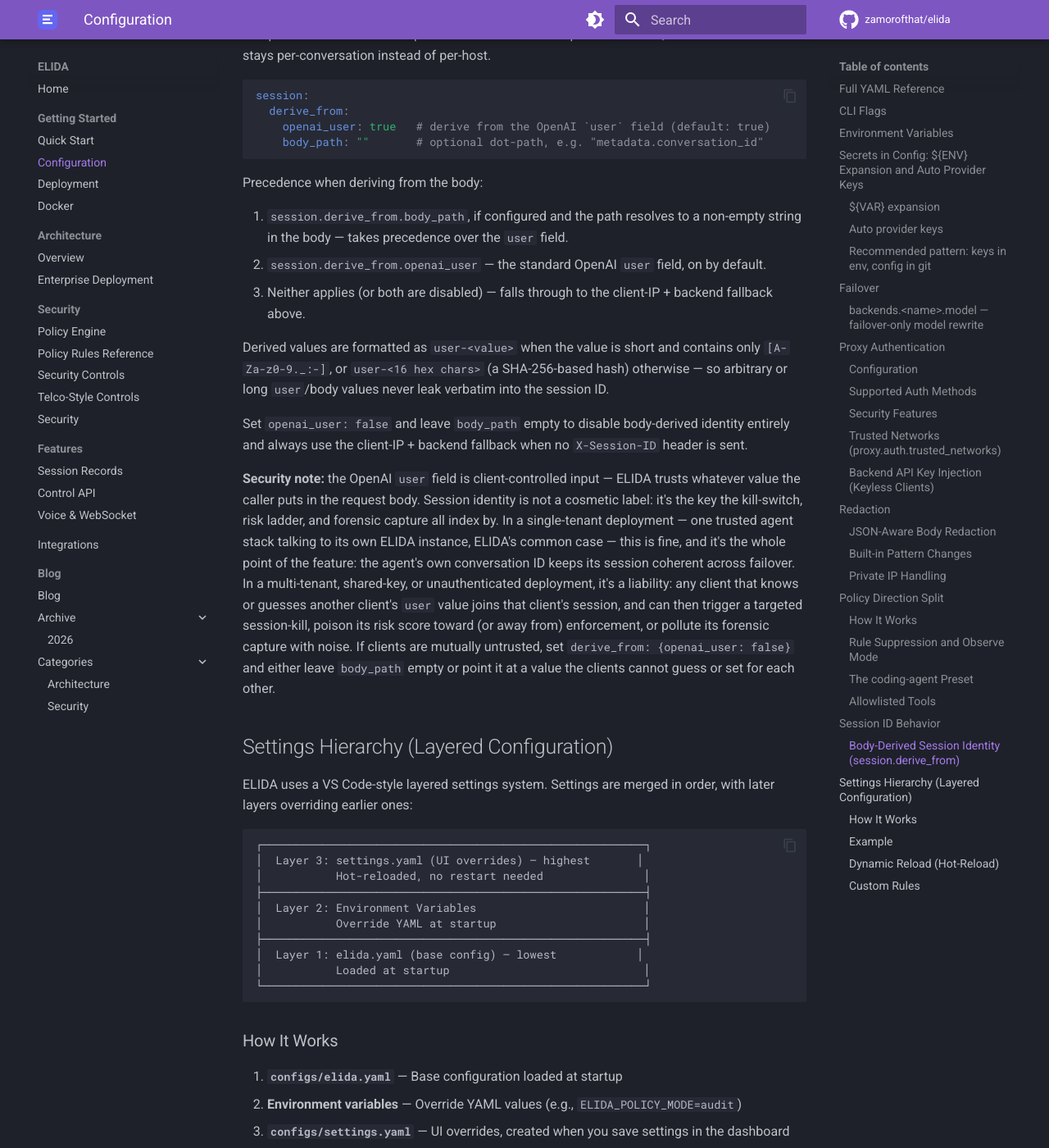
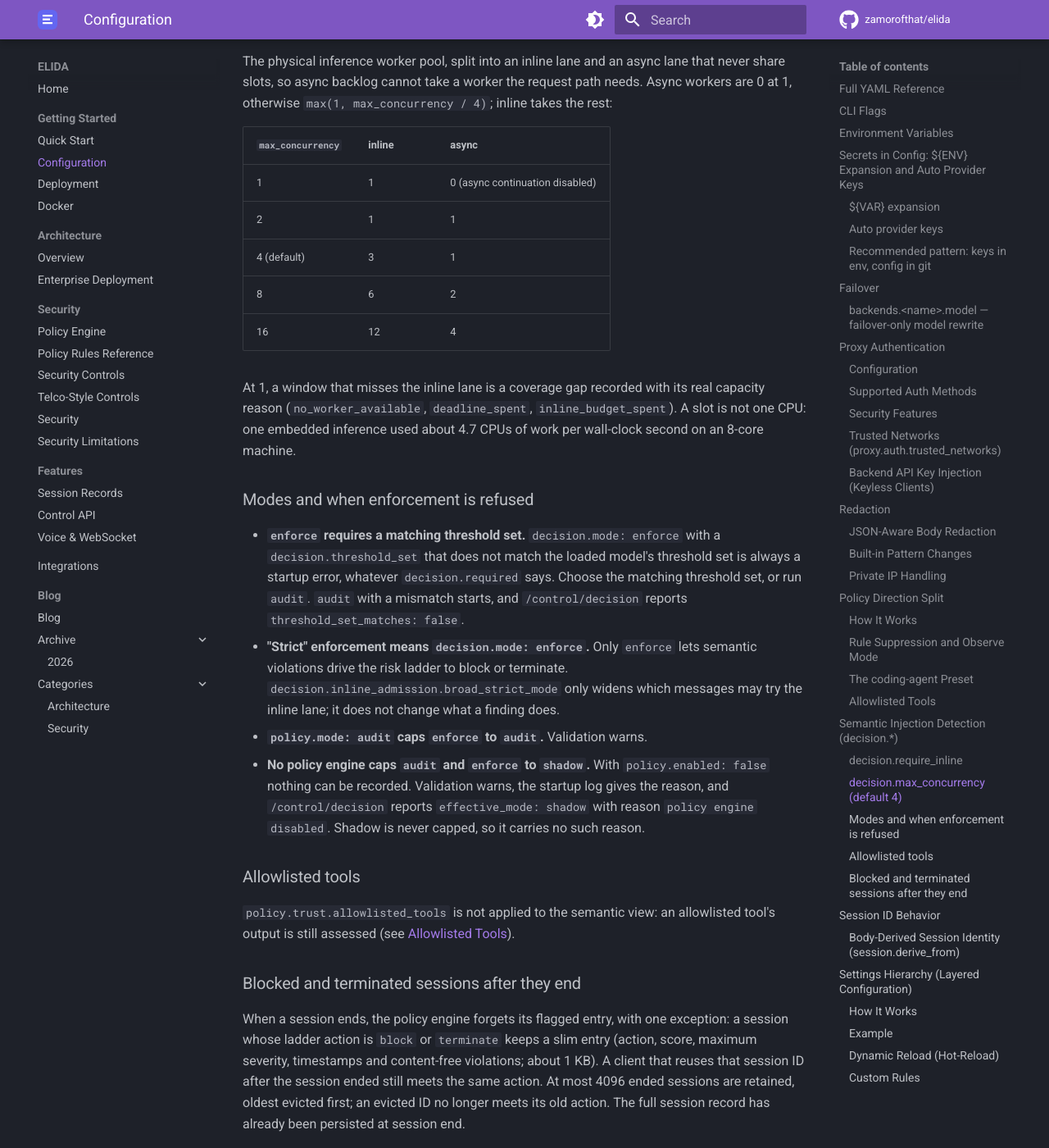
Before and after one commit to zamorofthat/elida, an MkDocs documentation site: the page built from docs/configuration.md, in a window 1280 px wide and 1400 px high, scrolled down 13670 px. Shown: the whole window at 82% size. Built offline with MkDocs 1.6.1 and Material for MkDocs 9.7.7, drawn with Linux system fonts in a browser that asks for light colours; comment, search, counter and statistics services are not loaded; some of the changed text lies outside the part shown.

Commit message:
docs: document semantic detection limits and the decision.* cross-key rules
docs/SECURITY_LIMITATIONS.md gains a Semantic detection section, one
bullet per known limit: the 4-run encoded-payload bound, base64 glued to a
word, short/odd-length hex, \xHH decoding to U+00HH, the human_directed
veto false positive, the float32 calibration shift (up to 0.064, recal
pending), arm64 async-only, and ~4.7 CPUs per inference.

docs/configuration.md gains a decision.* section: require_inline (and
that it is inert while decision is disabled), the max_concurrency split
table at the new default of 4, the enforce refusal rule and the other
mode caps (strict == decision.mode enforce), allowlisted_tools not applied
to the semantic view, and block/terminate sessions retained at session
end.

```diff
--- a/docs/configuration.md
+++ b/docs/configuration.md
@@ -541,6 +541,81 @@
 
 The allowlist applies to the regex policy engine only. Semantic injection detection (`decision.*`) ignores it. An allowlisted tool's output, such as a `Read` of a README that carries an injection, is still assessed. That untrusted tool output is exactly what semantic detection exists to score.
 
+## Semantic Injection Detection (`decision.*`)
+
+The `decision` block in `configs/elida.yaml` documents every key inline. This
+section covers the rules that span several keys. Known limits of the detector
+itself are listed in [SECURITY_LIMITATIONS.md](SECURITY_LIMITATIONS.md#semantic-detection).
+
+### `decision.require_inline`
+
+`true` fails startup unless the computed capability is `inline`: the model
+loaded and verified, and the build has accelerated inference kernels. Those
+kernels are gated to linux/amd64 built with `GOEXPERIMENT=simd`, so every other
+target (arm64 included) reports `async_only` and fails the gate. An unmet gate
+fails startup whatever `decision.required` says, including when the model does
+not load; the error names the architecture, whether SIMD kernels are compiled
+in, and which builds can be inline.
+
+The key is inert while semantic detection is off (`decision.enabled: false` or
+`decision.mode: disabled`): no model is loaded, startup succeeds, and config
+validation warns that `require_inline` has no effect. `/control/decision`
+echoes the configured value as `require_inline`.
+
+### `decision.max_concurrency` (default 4)
+
+The physical inference worker pool, split into an inline lane and an async lane
+that never share slots, so async backlog cannot take a worker the request path
+needs. Async workers are 0 at 1, otherwise `max(1, max_concurrency / 4)`;
+inline takes the rest:
+
+| `max_concurrency` | inline | async |
+|---|---|---|
+| 1 | 1 | 0 (async continuation disabled) |
+| 2 | 1 | 1 |
+| 4 (default) | 3 | 1 |
+| 8 | 6 | 2 |
+| 16 | 12 | 4 |
+
+At 1, a window that misses the inline lane is a coverage gap recorded with its
+real capacity reason (`no_worker_available`, `deadline_spent`,
+`inline_budget_spent`). A slot is not one CPU: one embedded inference used
+about 4.7 CPUs of work per wall-clock second on an 8-core machine.
+
+### Modes and when enforcement is refused
+
+- **`enforce` requires a matching threshold set.** `decision.mode: enforce`
+  with a `decision.threshold_set` that does not match the loaded model's
+  threshold set is always a startup error, whatever `decision.required` says.
+  Choose the matching threshold set, or run `audit`. `audit` with a mismatch
+  starts, and `/control/decision` reports `threshold_set_matches: false`.
+- **"Strict" enforcement means `decision.mode: enforce`.** Only `enforce` lets
+  semantic violations drive the risk ladder to block or terminate.
+  `decision.inline_admission.broad_strict_mode` only widens which messages may
+  try the inline lane; it does not change what a finding does.
+- **`policy.mode: audit` caps `enforce` to `audit`.** Validation warns.
+- **No policy engine caps `audit` and `enforce` to `shadow`.** With
+  `policy.enabled: false` nothing can be recorded. Validation warns, the
+  startup log gives the reason, and `/control/decision` reports
+  `effective_mode: shadow` with reason `policy engine disabled`. Shadow is
+  never capped, so it carries no such reason.
+
+### Allowlisted tools
+
+`policy.trust.allowlisted_tools` is not applied to the semantic view: an
+allowlisted tool's output is still assessed (see
+[Allowlisted Tools](#allowlisted-tools)).
+
+### Blocked and terminated sessions after they end
+
+When a session ends, the policy engine forgets its flagged entry, with one
+exception: a session whose ladder action is `block` or `terminate` keeps a slim
+entry (action, score, maximum severity, timestamps and content-free violations;
+about 1 KB). A client that reuses that session ID after the session ended still
+meets the same action. At most 4096 ended sessions are retained, oldest evicted
+first; an evicted ID no longer meets its old action. The full session record
+has already been persisted at session end.
+
 ## Session ID Behavior
 
 ELIDA resolves a session ID per request, in order of precedence:
--- a/mkdocs.yml
+++ b/mkdocs.yml
@@ -75,6 +75,7 @@
     - Security Controls: security-controls.md
     - Telco-Style Controls: telco-controls.md
     - Security: security.md
+    - Security Limitations: SECURITY_LIMITATIONS.md
   - Features:
     - Session Records: session-records.md
     - Control API: api.md
```
Also changed, not shown: docs/SECURITY_LIMITATIONS.md (added, +41 -0 lines).
